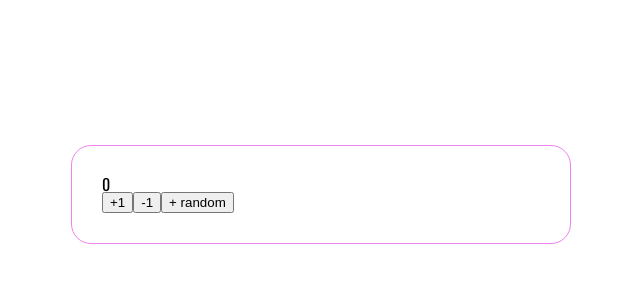
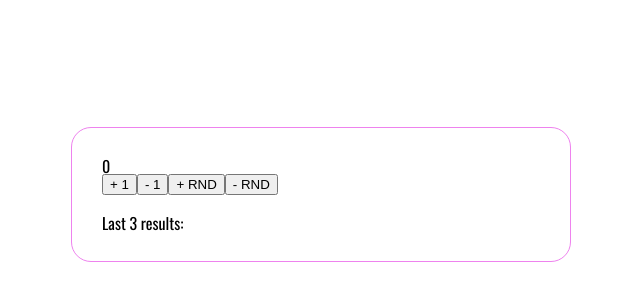
Before and after one commit to odyksa/Counter-v1, a React app: page / in a window 1280 px wide. Shown: the part 206-506 px from the top of the page, without its empty margins (319-959 px from the left). Built offline with nearby package versions, Linux system fonts and the light colour scheme.

Commit message:
add history actions and reducer

```diff
--- a/src/actions/counterActions.jsx
+++ b/src/actions/counterActions.jsx
@@ -1,36 +1,45 @@
 /*
   types of actions
 */
-export const INCREMENT = 'INCREMENT';
-export const DECREMENT = 'DECREMENT';
-export const RANDOM = 'RANDOM';
+export const INCREASE_BY_ONE = 'INCREASE_BY_ONE';
+export const DECREASE_BY_ONE = 'DECREASE_BY_ONE';
+export const INCREASE_BY_RANDOM = 'INCREASE_BY_RANDOM';
+export const DECREASE_BY_RANDOM = 'DECREASE_BY_RANDOM'
 
 /*
   action creators
 */
 
-// increase by one
-export const increment = () => {
+export const increaseByOne = () => {
   return {
-    type: INCREMENT,
+    type: INCREASE_BY_ONE,
     payload: 1
   }
 }
 
-// decrease by one
-export const decrement = () => {
+export const decreaseByOne = () => {
   return {
-    type: DECREMENT,
+    type: DECREASE_BY_ONE,
     payload: 1
   }
 }
 
-// set random value
-export const random = () => {
+// add random value
+export const increaseByRnd = () => {
   const randomVal = Math.floor(Math.random() * 10);
 
   return {
-    type: RANDOM,
+    type: INCREASE_BY_RANDOM,
     payload: randomVal
   }
 }
+
+// minus random value
+export const decreaseByRnd = () => {
+  const randomVal = Math.floor(Math.random() * 10);
+
+  return {
+    type: DECREASE_BY_RANDOM,
+    payload: randomVal
+  }
+}
--- /dev/null
+++ b/src/actions/historyActions.jsx
@@ -0,0 +1,15 @@
+/*
+  types of actions
+*/
+export const ADD_VAL_TO_HISTORY = 'ADD_VAL_TO_HISTORY';
+
+/*
+  action creators
+*/
+
+export const addValToHistory = (arr) => {
+  return {
+    type: ADD_VAL_TO_HISTORY,
+    payload: arr.join(',')
+  }
+}
--- a/src/components/Counter/Counter.jsx
+++ b/src/components/Counter/Counter.jsx
@@ -4,20 +4,23 @@ import { connect } from 'react-redux';
 
 import styles from './Counter.scss';
 
-import { increment, decrement, random } from '../../actions/counterActions';
+import { increaseByOne, decreaseByOne, increaseByRnd, decreaseByRnd } from '../../actions/counterActions';
+import History from '../History';
 
 class Counter extends Component {
   render() {
-    const { value, increase, decrease, random } = this.props;
+    const { value, increaseByOne, decreaseByOne, increaseByRnd, decreaseByRnd } = this.props;
 
     return (
       <div className={styles.counter}>
         <div className={styles.value}>{value}</div>
         <div className="btns">
-          <button onClick={increase}>+1</button>
-          <button onClick={decrease}>-1</button>
-          <button onClick={random}>+ random</button>
+          <button onClick={increaseByOne} title="Increase by 1">+ 1</button>
+          <button onClick={decreaseByOne} title="Decrease by 1">- 1</button>
+          <button onClick={increaseByRnd} title="Increase by Random value">+ RND</button>
+          <button onClick={decreaseByRnd} title="Decrease by Random value">- RND</button>
         </div>
+        <History />
       </div>
     );
   }
@@ -31,9 +34,10 @@ const mapStateToProps = ({ counter }) => {
 
 const mapDispatchToProps = (dispatch) => {
   return {
-    increase: bindActionCreators(increment, dispatch),
-    decrease: bindActionCreators(decrement, dispatch),
-    random: bindActionCreators(random, dispatch),
+    increaseByOne: bindActionCreators(increaseByOne, dispatch),
+    decreaseByOne: bindActionCreators(decreaseByOne, dispatch),
+    increaseByRnd: bindActionCreators(increaseByRnd, dispatch),
+    decreaseByRnd: bindActionCreators(decreaseByRnd, dispatch)
   }
 }
 
--- /dev/null
+++ b/src/components/History/History.jsx
@@ -0,0 +1,22 @@
+import React, { Component } from 'react';
+import { connect } from 'react-redux';
+
+import styles from './History.scss';
+
+class History extends Component {
+  render() {
+    const { value } = this.props;
+
+    return (
+      <div className={styles.history}>Last 3 results: {value}</div>
+    );
+  }
+}
+
+const mapStateToProps = ({ history }) => {
+  return {
+    value: history
+  }
+}
+
+export default connect(mapStateToProps)(History);
--- /dev/null
+++ b/src/components/History/History.scss
@@ -0,0 +1,3 @@
+.history {
+  margin-top: 20px;
+}
--- /dev/null
+++ b/src/components/History/index.jsx
@@ -0,0 +1,3 @@
+import History from './History';
+
+export default History;
--- a/src/reducers/counterReducer.jsx
+++ b/src/reducers/counterReducer.jsx
@@ -1,16 +1,18 @@
-import { INCREMENT, DECREMENT, RANDOM } from '../actions/counterActions';
+import { INCREASE_BY_ONE, DECREASE_BY_ONE, INCREASE_BY_RANDOM, DECREASE_BY_RANDOM } from '../actions/counterActions';
 
 // set initial state for Counter
 const initialState = 0;
 
 export const counterReducer = (state = initialState, action) => {
   switch (action.type) {
-    case INCREMENT:
+    case INCREASE_BY_ONE:
       return state + action.payload;
-    case DECREMENT:
+    case DECREASE_BY_ONE:
       return state - action.payload;
-    case RANDOM:
+    case INCREASE_BY_RANDOM:
       return state + action.payload;
+    case DECREASE_BY_RANDOM:
+      return state - action.payload
     default:
       return state;
   }
--- /dev/null
+++ b/src/reducers/historyReducer.jsx
@@ -0,0 +1,13 @@
+import { ADD_VAL_TO_HISTORY } from '../actions/historyActions';
+
+// set initial state for Counter
+const initialState = '';
+
+export const historyReducer = (state = initialState, action) => {
+  switch (action.type) {
+    case ADD_VAL_TO_HISTORY:
+      return action.payload;
+    default:
+      return state;
+  }
+}
--- a/src/reducers/index.jsx
+++ b/src/reducers/index.jsx
@@ -1,6 +1,8 @@
 import { combineReducers } from 'redux';
 import { counterReducer } from './counterReducer';
+import { historyReducer } from './historyReducer';
 
 export const rootReducer = combineReducers({
   counter: counterReducer,
+  history: historyReducer
 });
```
